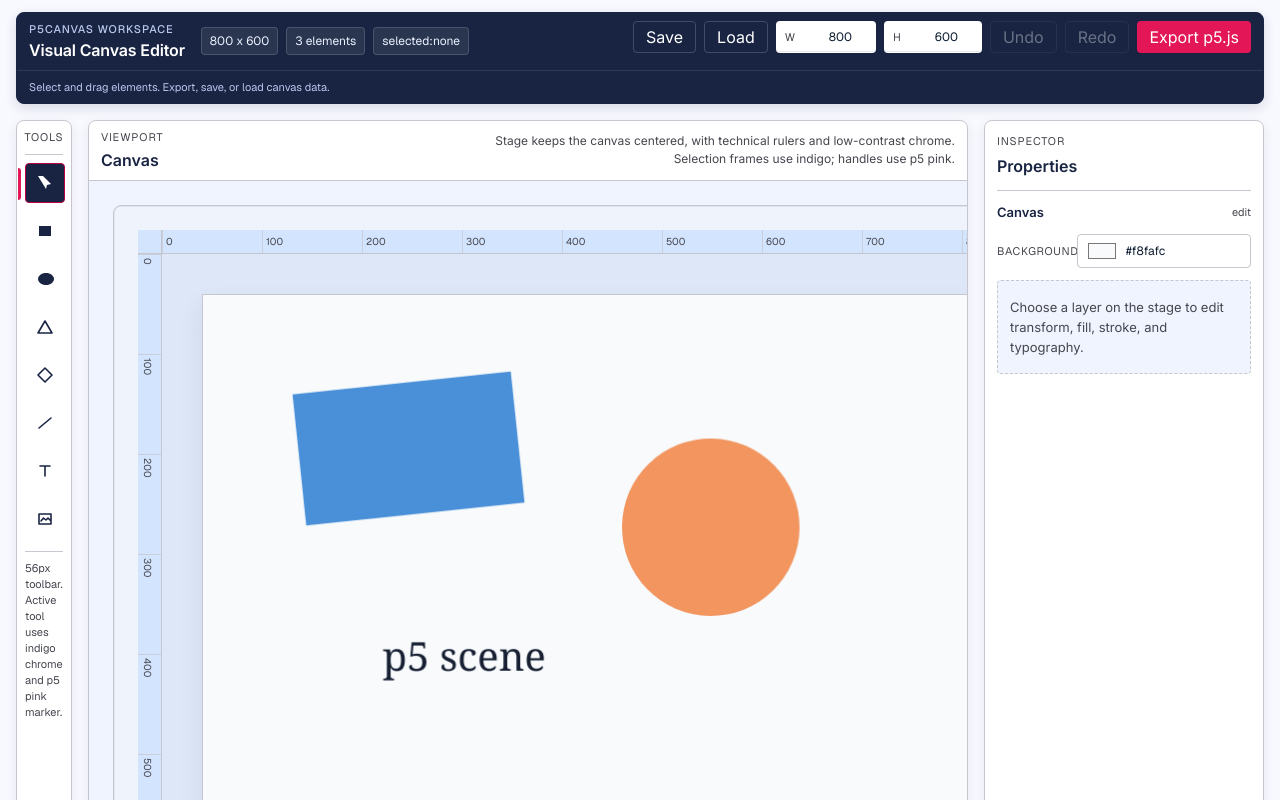
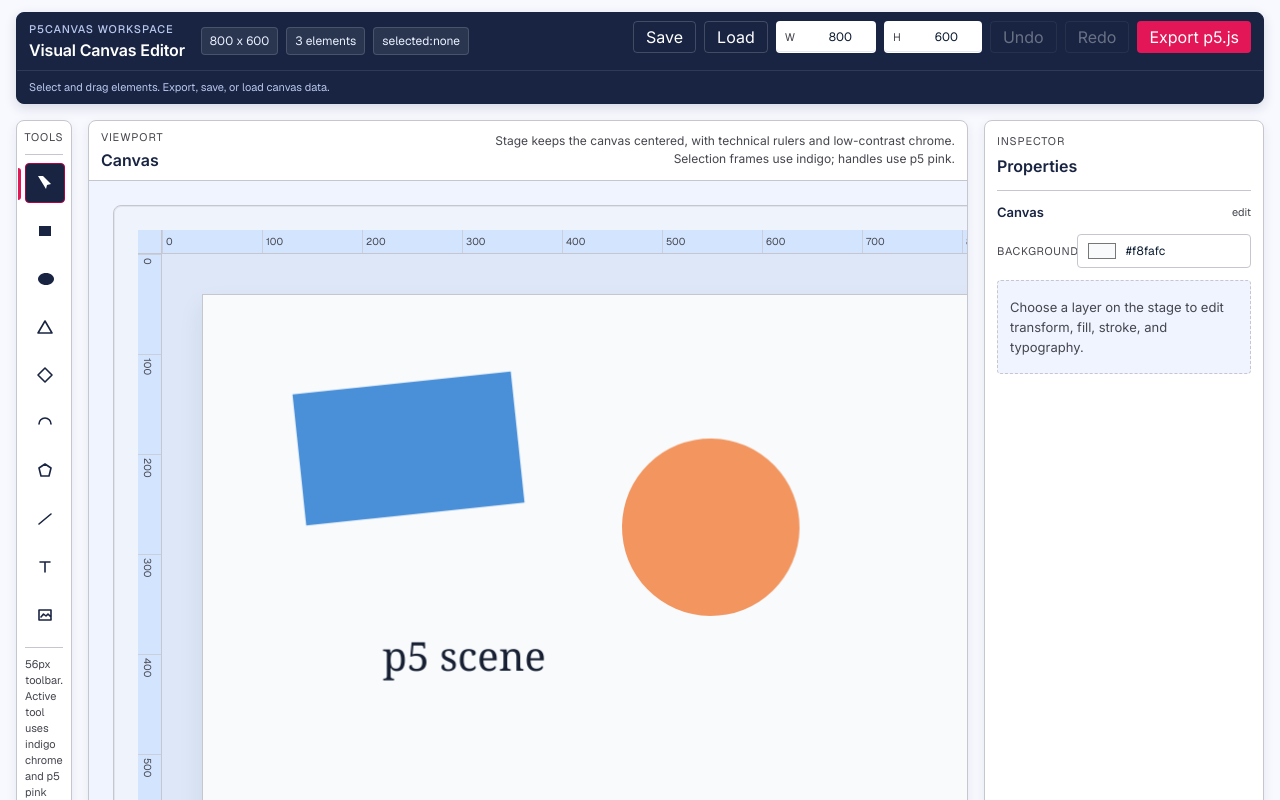
Before and after one commit to nopublicsounds/draw-p5js, a React (Vite) app: page / in a window 1280 px wide. Shown: the top 800 px of the page. Built offline with nearby package versions, Linux system fonts and the light colour scheme.

Commit message:
feat: Draw diamond, polygon, arc

```diff
--- a/src/components/CanvasStage.tsx
+++ b/src/components/CanvasStage.tsx
@@ -149,6 +149,35 @@ const pointInElement = (point: Point, element: CanvasElement) => {
     return dx / radiusX + dy / radiusY <= 1
   }
 
+  if (element.type === 'arc') {
+    const centerX = element.x + element.width / 2
+    const centerY = element.y + element.height / 2
+    const radiusX = element.width / 2
+    const radiusY = element.height / 2
+
+    if (radiusX === 0 || radiusY === 0) {
+      return false
+    }
+
+    const normalizedX = (localPoint.x - centerX) / radiusX
+    const normalizedY = (localPoint.y - centerY) / radiusY
+    const insideEllipse = normalizedX * normalizedX + normalizedY * normalizedY <= 1
+
+    if (!insideEllipse) {
+      return false
+    }
+
+    const pointAngle = normalizeAngle((Math.atan2(localPoint.y - centerY, localPoint.x - centerX) * 180) / Math.PI)
+    const start = normalizeAngle(element.arcStart ?? 0)
+    const stop = normalizeAngle(element.arcStop ?? 180)
+
+    if (start <= stop) {
+      return pointAngle >= start && pointAngle <= stop
+    }
+
+    return pointAngle >= start || pointAngle <= stop
+  }
+
   return (
     localPoint.x >= element.x &&
     localPoint.x <= element.x + element.width &&
@@ -240,6 +269,45 @@ const drawElement = (ctx: CanvasRenderingContext2D, element: CanvasElement) => {
       ctx.fillStyle = element.style.fill
       ctx.fill()
     }
+  } else if (element.type === 'arc') {
+    const start = toRadians(element.arcStart ?? 0)
+    const stop = toRadians(element.arcStop ?? 180)
+    const centerX = element.x + element.width / 2
+    const centerY = element.y + element.height / 2
+
+    ctx.beginPath()
+    ctx.moveTo(centerX, centerY)
+    ctx.ellipse(centerX, centerY, element.width / 2, element.height / 2, 0, start, stop)
+    ctx.closePath()
+
+    if (element.style.fill !== 'none') {
+      ctx.fillStyle = element.style.fill
+      ctx.fill()
+    }
+  } else if (element.type === 'polygon') {
+    const sides = Math.max(3, Math.round(element.polygonSides ?? 6))
+    const centerX = element.x + element.width / 2
+    const centerY = element.y + element.height / 2
+    const radiusX = element.width / 2
+    const radiusY = element.height / 2
+
+    ctx.beginPath()
+    for (let i = 0; i < sides; i += 1) {
+      const angle = toRadians(-90 + (360 / sides) * i)
+      const x = centerX + Math.cos(angle) * radiusX
+      const y = centerY + Math.sin(angle) * radiusY
+      if (i === 0) {
+        ctx.moveTo(x, y)
+      } else {
+        ctx.lineTo(x, y)
+      }
+    }
+    ctx.closePath()
+
+    if (element.style.fill !== 'none') {
+      ctx.fillStyle = element.style.fill
+      ctx.fill()
+    }
   } else if (element.type === 'text') {
     ctx.fillStyle = element.style.fill === 'none' ? '#0b1c30' : element.style.fill
     ctx.font = `${element.fontSize ?? 24}px ${element.fontFamily ?? 'Inter'}`
@@ -276,6 +344,37 @@ const drawElement = (ctx: CanvasRenderingContext2D, element: CanvasElement) => {
       ctx.lineTo(element.x + element.width, element.y + element.height / 2)
       ctx.lineTo(element.x + element.width / 2, element.y + element.height)
       ctx.lineTo(element.x, element.y + element.height / 2)
+      ctx.closePath()
+      ctx.stroke()
+    } else if (element.type === 'arc') {
+      const start = toRadians(element.arcStart ?? 0)
+      const stop = toRadians(element.arcStop ?? 180)
+      const centerX = element.x + element.width / 2
+      const centerY = element.y + element.height / 2
+
+      ctx.beginPath()
+      ctx.moveTo(centerX, centerY)
+      ctx.ellipse(centerX, centerY, element.width / 2, element.height / 2, 0, start, stop)
+      ctx.closePath()
+      ctx.stroke()
+    } else if (element.type === 'polygon') {
+      const sides = Math.max(3, Math.round(element.polygonSides ?? 6))
+      const centerX = element.x + element.width / 2
+      const centerY = element.y + element.height / 2
+      const radiusX = element.width / 2
+      const radiusY = element.height / 2
+
+      ctx.beginPath()
+      for (let i = 0; i < sides; i += 1) {
+        const angle = toRadians(-90 + (360 / sides) * i)
+        const x = centerX + Math.cos(angle) * radiusX
+        const y = centerY + Math.sin(angle) * radiusY
+        if (i === 0) {
+          ctx.moveTo(x, y)
+        } else {
+          ctx.lineTo(x, y)
+        }
+      }
       ctx.closePath()
       ctx.stroke()
     } else {
@@ -353,10 +452,12 @@ const drawMultiSelectBox = (ctx: CanvasRenderingContext2D, element: CanvasElemen
 
 interface DrawingState {
   type: 'drawing'
-  tool: 'rect' | 'ellipse' | 'triangle' | 'diamond' | 'line'
+  tool: 'rect' | 'ellipse' | 'triangle' | 'diamond' | 'arc' | 'polygon' | 'line'
   startPoint: Point
   currentPoint: Point
 }
+
+const normalizeAngle = (angle: number) => ((angle % 360) + 360) % 360
 
 export function CanvasStage() {
   const canvasState = useCanvasStore((state) => state.canvas)
@@ -454,6 +555,45 @@ export function CanvasStage() {
         ctx.lineTo(x + width, y + height / 2)
         ctx.lineTo(x + width / 2, y + height)
         ctx.lineTo(x, y + height / 2)
+        ctx.closePath()
+        ctx.fill()
+        ctx.stroke()
+      } else if (drawingState.tool === 'arc') {
+        const x = Math.min(drawingState.startPoint.x, drawingState.currentPoint.x)
+        const y = Math.min(drawingState.startPoint.y, drawingState.currentPoint.y)
+        const width = Math.abs(drawingState.currentPoint.x - drawingState.startPoint.x)
+        const height = Math.abs(drawingState.currentPoint.y - drawingState.startPoint.y)
+        const centerX = x + width / 2
+        const centerY = y + height / 2
+
+        ctx.beginPath()
+        ctx.moveTo(centerX, centerY)
+        ctx.ellipse(centerX, centerY, width / 2, height / 2, 0, toRadians(0), toRadians(180))
+        ctx.closePath()
+        ctx.fill()
+        ctx.stroke()
+      } else if (drawingState.tool === 'polygon') {
+        const x = Math.min(drawingState.startPoint.x, drawingState.currentPoint.x)
+        const y = Math.min(drawingState.startPoint.y, drawingState.currentPoint.y)
+        const width = Math.abs(drawingState.currentPoint.x - drawingState.startPoint.x)
+        const height = Math.abs(drawingState.currentPoint.y - drawingState.startPoint.y)
+        const centerX = x + width / 2
+        const centerY = y + height / 2
+        const radiusX = width / 2
+        const radiusY = height / 2
+        const sides = 6
+
+        ctx.beginPath()
+        for (let i = 0; i < sides; i += 1) {
+          const angle = toRadians(-90 + (360 / sides) * i)
+          const px = centerX + Math.cos(angle) * radiusX
+          const py = centerY + Math.sin(angle) * radiusY
+          if (i === 0) {
+            ctx.moveTo(px, py)
+          } else {
+            ctx.lineTo(px, py)
+          }
+        }
         ctx.closePath()
         ctx.fill()
         ctx.stroke()
@@ -604,6 +744,15 @@ export function CanvasStage() {
           width: 0,
           height: 0,
         })
+      } else if (drawingState.tool === 'arc') {
+        Object.assign(baseElement, {
+          arcStart: 0,
+          arcStop: 180,
+        })
+      } else if (drawingState.tool === 'polygon') {
+        Object.assign(baseElement, {
+          polygonSides: 6,
+        })
       }
 
       addElement(baseElement)
@@ -678,7 +827,15 @@ export function CanvasStage() {
     const hitElement = [...elements].reverse().find((element) => pointInElement(point, element))
 
     // Handle drawing tools
-    if (activeTool === 'rect' || activeTool === 'ellipse' || activeTool === 'triangle' || activeTool === 'diamond' || activeTool === 'line') {
+    if (
+      activeTool === 'rect' ||
+      activeTool === 'ellipse' ||
+      activeTool === 'triangle' ||
+      activeTool === 'diamond' ||
+      activeTool === 'arc' ||
+      activeTool === 'polygon' ||
+      activeTool === 'line'
+    ) {
       setDrawingState({
         type: 'drawing',
         tool: activeTool,
--- a/src/components/PropertiesPanel.tsx
+++ b/src/components/PropertiesPanel.tsx
@@ -211,6 +211,31 @@ export function PropertiesPanel({ selectedElement }: PropertiesPanelProps) {
               </Section>
             )}
 
+            {selectedElement.type === 'arc' && (
+              <Section title="Arc">
+                <NumberField
+                  label="Start"
+                  value={Math.round(selectedElement.arcStart ?? 0)}
+                  onChange={(value) => updateElement(selectedElement.id, { arcStart: value })}
+                />
+                <NumberField
+                  label="Stop"
+                  value={Math.round(selectedElement.arcStop ?? 180)}
+                  onChange={(value) => updateElement(selectedElement.id, { arcStop: value })}
+                />
+              </Section>
+            )}
+
+            {selectedElement.type === 'polygon' && (
+              <Section title="Polygon">
+                <NumberField
+                  label="Sides"
+                  value={Math.max(3, Math.round(selectedElement.polygonSides ?? 6))}
+                  onChange={(value) => updateElement(selectedElement.id, { polygonSides: Math.max(3, Math.min(24, Math.round(value))) })}
+                />
+              </Section>
+            )}
+
             {selectedElement.type !== 'line' && selectedElement.type !== 'image' && (
               <Section title="Arrange">
                 <div className="grid grid-cols-2 gap-2">
--- a/src/components/ToolSidebar.tsx
+++ b/src/components/ToolSidebar.tsx
@@ -7,6 +7,8 @@ const tools: { tool: EditorTool; label: string; hint: string }[] = [
   { tool: 'ellipse', label: 'Ellipse', hint: 'Click-drag to draw' },
   { tool: 'triangle', label: 'Triangle', hint: 'Click-drag to draw' },
   { tool: 'diamond', label: 'Diamond', hint: 'Click-drag to draw' },
+  { tool: 'arc', label: 'Arc', hint: 'Click-drag to draw' },
+  { tool: 'polygon', label: 'Polygon', hint: 'Click-drag to draw' },
   { tool: 'line', label: 'Line', hint: 'Click-drag to draw' },
   { tool: 'text', label: 'Text', hint: 'Click to place' },
   { tool: 'image', label: 'Image', hint: 'Click for picker' },
@@ -18,13 +20,15 @@ const toolIcons: Record<EditorTool, string> = {
   ellipse: 'M3 10c0-3.314 3.582-6 8-6s8 2.686 8 6-3.582 6-8 6-8-2.686-8-6z',
   triangle: 'M10 4 17 16 3 16z',
   diamond: 'M10 3 17 10 10 17 3 10z',
+  arc: 'M4 11a6 6 0 1 1 12 0',
+  polygon: 'M10 3 16 7 14 15 6 15 4 7z',
   line: 'M4 15 16 5',
   text: 'M5 5h10M10 5v10',
   image: 'M4 5h12v10H4zm2 7 2.5-3 2.5 2 2-2 3 3',
 }
 
 function ToolGlyph({ tool }: { tool: EditorTool }) {
-  if (tool === 'line' || tool === 'text' || tool === 'image' || tool === 'triangle' || tool === 'diamond') {
+  if (tool === 'line' || tool === 'text' || tool === 'image' || tool === 'triangle' || tool === 'diamond' || tool === 'arc' || tool === 'polygon') {
     return (
       <svg viewBox="0 0 20 20" className="h-5 w-5 fill-none stroke-current stroke-[1.6]" aria-hidden="true">
         <path d={toolIcons[tool]} strokeLinecap="round" strokeLinejoin="round" />
--- a/src/utils/exportP5.ts
+++ b/src/utils/exportP5.ts
@@ -52,6 +52,18 @@ const elementToP5 = (element: CanvasElement, index: number) => {
     lines.push(`triangle(0, ${-element.height / 2}, ${element.width / 2}, ${element.height / 2}, ${-element.width / 2}, ${element.height / 2});`)
   } else if (element.type === 'diamond') {
     lines.push(`quad(0, ${-element.height / 2}, ${element.width / 2}, 0, 0, ${element.height / 2}, ${-element.width / 2}, 0);`)
+  } else if (element.type === 'arc') {
+    lines.push(`arc(0, 0, ${element.width}, ${element.height}, ${element.arcStart ?? 0}, ${element.arcStop ?? 180}, PIE);`)
+  } else if (element.type === 'polygon') {
+    const sides = Math.max(3, Math.round(element.polygonSides ?? 6))
+    lines.push(`beginShape();`)
+    for (let i = 0; i < sides; i += 1) {
+      const angle = ((-90 + (360 / sides) * i) * Math.PI) / 180
+      const x = (Math.cos(angle) * element.width) / 2
+      const y = (Math.sin(angle) * element.height) / 2
+      lines.push(`vertex(${x.toFixed(3)}, ${y.toFixed(3)});`)
+    }
+    lines.push(`endShape(CLOSE);`)
   } else if (element.type === 'line') {
     const x2 = element.x2 ?? element.x + element.width
     const y2 = element.y2 ?? element.y + element.height
```
